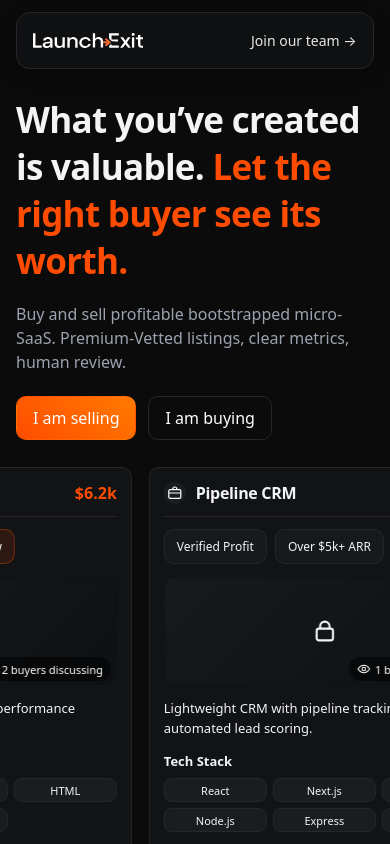
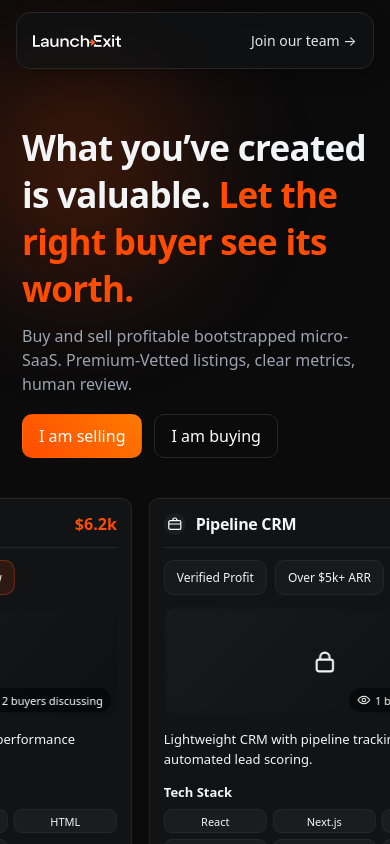
Before and after one commit to ygt-design/launch-exit-form, a React (Vite) app: page /#/ in a window 390 px wide. Built offline with nearby package versions, Linux system fonts and the light colour scheme.

Commit message:
UX: landing header/subheader fade-in, gradients responsive, navbar tweaks

```diff
--- a/index.html
+++ b/index.html
@@ -3,9 +3,9 @@
 
 <head>
   <meta charset="UTF-8" />
-  <link rel="icon" type="image/svg+xml" href="/vite.svg" />
+  <!-- <link rel="icon" type="image/svg+xml" href="/vite.svg" /> -->
   <meta name="viewport" content="width=device-width, initial-scale=1.0" />
-  <title>FormExit</title>
+  <title>Launch Exit</title>
 </head>
 
 <body>
--- a/src/components/ListingsCarousel.jsx
+++ b/src/components/ListingsCarousel.jsx
@@ -12,6 +12,46 @@
   overflow: hidden;
   touch-action: pan-y;
   -webkit-overflow-scrolling: touch;
+  position: relative;
+
+  &::before,
+  &::after {
+    content: '';
+    position: absolute;
+    top: 0;
+    bottom: 0;
+    width: clamp(96px, 12vw, 480px);
+    pointer-events: none;
+    z-index: 3;
+  }
+
+  &::before {
+    left: 0;
+    background: linear-gradient(
+      to right,
+      rgba(11,11,12, 1) 0%,
+      rgba(11,11,12, 0.85) 50%,
+      rgba(11,11,12, 0.0) 100%
+    );
+  }
+
+  &::after {
+    right: 0;
+    background: linear-gradient(
+      to left,
+      rgba(11,11,12, 1) 0%,
+      rgba(11,11,12, 0.85) 50%,
+      rgba(11,11,12, 0.0) 100%
+    );
+  }
+
+  @media (max-width: 480px) {
+    &::before,
+    &::after {
+      width: 0;
+      background: none;
+    }
+  }
 `
 
 export default function ListingsCarousel() {
--- a/src/components/Navbar.jsx
+++ b/src/components/Navbar.jsx
@@ -51,13 +51,14 @@
 `
 
 const Logo = styled.img`
-  height: 15px;
+  height: 12px;
   width: auto;
   display: block;
 
   @media (min-width: 480px) {
-    height: 20px;
+    height: 18px;
   }
+
 `
 
 const RightLink = styled.a`
--- a/src/pages/Landing.jsx
+++ b/src/pages/Landing.jsx
@@ -2,11 +2,14 @@
 import { useNavigate } from "react-router-dom";
 import styled from "styled-components";
 import ListingsCarousel from "../components/ListingsCarousel.jsx";
-import TextCarousel from "../components/TextCarousel.jsx";
+// import TextCarousel from "../components/TextCarousel.jsx";
 
 const Header = styled.h1`
   font-size: 40px;
-  margin: 0 0 18px;
+  margin: 0;
+  opacity: ${props => (props.$visible ? 1 : 0)};
+  transform: translateY(${props => (props.$visible ? '0' : '6px')});
+  transition: opacity 600ms ease 0ms, transform 600ms ease 0ms;
 
   @media (max-width: 480px) {
     font-size: 35px;
@@ -14,20 +17,34 @@
 `;
 
 const SubHeader = styled.p`
-  margin: 0 0 10px;
+  margin: 0;
   line-height: 1.5;
   color: var(--muted);
+  opacity: ${props => (props.$visible ? 1 : 0)};
+  transform: translateY(${props => (props.$visible ? '0' : '8px')});
+  transition: opacity 700ms ease 120ms, transform 700ms ease 120ms;
 `;
 
 const Emphasis = styled.span`
   color: var(--primary);
 `;
 
+
+const HeaderSection = styled.div`
+  padding: 55px 0;
+  display: grid;
+  gap: 18px;
+
+  @media (max-width: 480px) {
+    padding: 28px 6px;
+  }
+`;
+
 const Row = styled.div`
   display: flex;
   gap: 12px;
   align-items: center;
-  margin-bottom: 15px;
+  margin-bottom: 0;
 `;
 
 const Note = styled.p`
@@ -37,23 +54,63 @@
   font-size: 14px;
 `;
 
+const BackdropGlow = styled.div`
+  position: absolute;
+  left: 50%;
+  top: 31%;
+  transform: translate(-50%, -50%);
+  width: clamp(420px, 60vw, 960px);
+  height: clamp(420px, 60vw, 960px);
+  border-radius: 50%;
+  background: radial-gradient(circle, rgba(255, 76, 0, 0.5) 0%, rgba(255, 76, 0, 0.25) 45%, rgba(255, 76, 0, 0) 70%);
+  filter: blur(80px);
+  opacity: 0.45;
+  pointer-events: none;
+  z-index: 0;
+
+  @media (max-width: 480px) {
+    width: 320px;
+    height: 320px;
+    filter: blur(60px);
+    opacity: 0.55;
+    left: 20%;
+    top: 20%;
+  }
+`;
+
 export default function Landing() {
   const navigate = useNavigate();
+  const [isLoaded, setIsLoaded] = React.useState(false);
+
+  React.useEffect(() => {
+    const onLoad = () => setIsLoaded(true);
+    if (typeof window !== 'undefined') {
+      if (document.readyState === 'complete') {
+        setIsLoaded(true);
+        return;
+      }
+      window.addEventListener('load', onLoad, { once: true });
+      return () => window.removeEventListener('load', onLoad);
+    }
+  }, []);
 
   return (
     <div className="container">
       <div className="stack" style={{ gap: 12 }}>
-        <div>
-          <Header className="title">What you’ve created is valuable. <Emphasis>Let the right buyer see its worth.</Emphasis></Header>
-          <SubHeader className="subtitle">Buy and sell profitable bootstrapped micro-SaaS. Premium-Vetted listings, clear metrics, human review.</SubHeader>
-        </div>
-        <Row role="group" aria-label="Choose form">
-          <button className="button primary" onClick={() => navigate("/sell")}>I am selling</button>
-          <button className="button secondary" onClick={() => navigate("/buy")}>I am buying</button>
-        </Row>
+        <BackdropGlow />
+        <HeaderSection>
+          <div style={{ display: 'grid', gap: 12 }}>
+            <Header className="title" $visible={isLoaded}>What you’ve created is valuable. <Emphasis>Let the right buyer see its worth.</Emphasis></Header>
+            <SubHeader className="subtitle" $visible={isLoaded}>Buy and sell profitable bootstrapped micro-SaaS. Premium-Vetted listings, clear metrics, human review.</SubHeader>
+          </div>
+          <Row role="group" aria-label="Choose form">
+            <button className="button primary" onClick={() => navigate("/sell")}>I am selling</button>
+            <button className="button secondary" onClick={() => navigate("/buy")}>I am buying</button>
+          </Row>
+        </HeaderSection>
         <div style={{ display: 'grid', gap: 6 }}>
           <ListingsCarousel />
-          <TextCarousel />
+          {/* <TextCarousel /> */}
         </div>
         <Note>Curated only • Transparent metrics • Human review</Note>
       </div>
--- a/src/styles/GlobalStyle.js
+++ b/src/styles/GlobalStyle.js
@@ -39,7 +39,6 @@
 
   .container {
     width: 100%;
-
     max-width: var(--container);
     margin: 0 auto;
     padding: 48px 20px;
```
